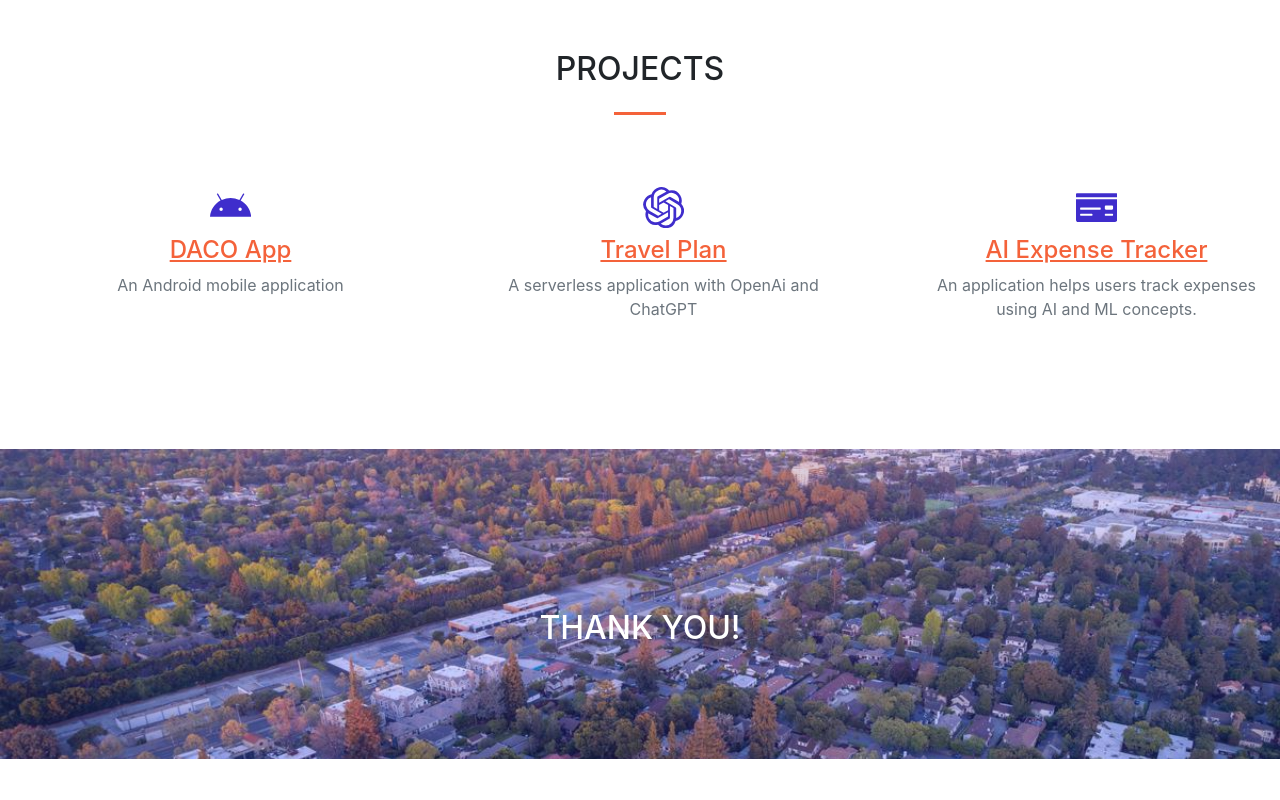
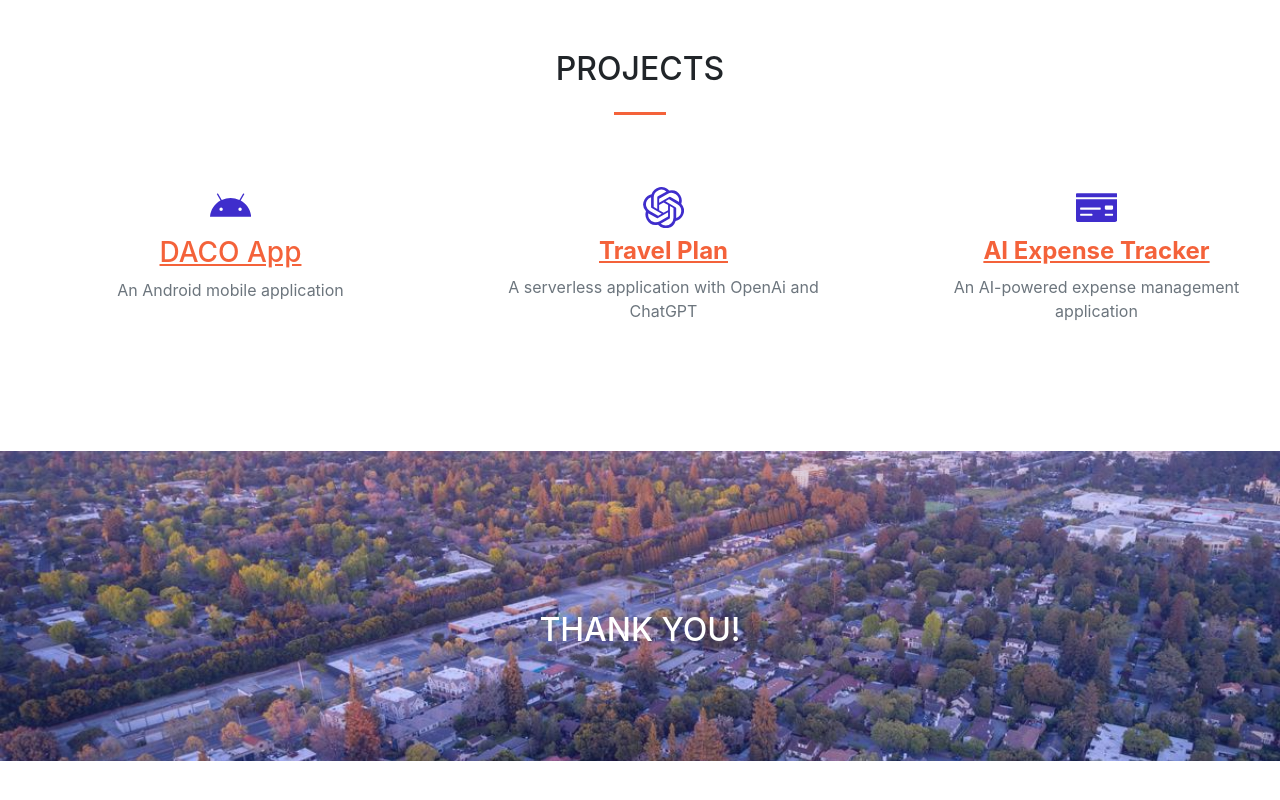
Before and after one commit to tnguyen606-cs/portfolio, a React (Create React App) app: page / in a window 1280 px wide. Shown: the part 1910-2710 px from the top of the page. Built offline with nearby package versions, Linux system fonts and the light colour scheme.

Commit message:
Fixed all modals

```diff
--- a/src/components/MainHeader.js
+++ b/src/components/MainHeader.js
@@ -35,7 +35,6 @@ export function MainHeader() {
               <li className="nav-item"><a className="navbar-brand" href="#about">About</a></li>
               <li className="nav-item"><a className="navbar-brand" href="#exp">Experience</a></li>
               <li className="nav-item"><a className="navbar-brand" href="#project">Projects</a></li>
-              <li className="nav-item"><a className="navbar-brand" href="#project">Skills</a></li>
               <li className="nav-item"><a className="navbar-brand" href="#contact">Contact</a></li>
             </ul>
           </div>
--- a/src/modals/PortfolioModal1.js
+++ b/src/modals/PortfolioModal1.js
@@ -37,7 +37,7 @@ export function Modal1() {
             rel="noopener noreferrer"
             className="col-r">
             <button className="btn btn-primary btn-l text-uppercase" type="button">
-              Project Demo
+              Learn more
             </button>
           </a>
         </div>
--- a/src/modals/PortfolioModal4.js
+++ b/src/modals/PortfolioModal4.js
@@ -1,50 +1,57 @@
-import { Link } from 'react-router-dom';
+import Popup from 'reactjs-popup';
 import '../App.css';
 
 export function Modal4() {
   return (
-    <div className="modal-dialog">
-      <div className="container">
-        <div className="col-lg-12">
-          <div className="modal-body text-center">
-            <h2 className="text-uppercase">AI Expense Tracker App</h2>
-            <p className="item-intro text-muted">Self project, Present</p>
+    <Popup trigger={<button className="btn-text h4 mb-2"> Travel Plan </button>}
+    modal
+    nested >
+      {close => (
+      <div className="modal-popup">
+        <button className="close" onClick={close}>&times;</button>
+        <div className="header">
+          <h2 className="text-uppercase">Travel Plan with ChatGPT</h2>
+          <p className="item-intro text-muted">Self project</p>
+        </div>
+        <div className="content">
+          <div className="row justify-content-center">
+            <div className="col-lg-8">
+            <ul className="list-inline-item mb-5">
               <h3 className="h4 mb-4 mt-5">Introduction</h3>
-            <p>An awesome AI-powered expense-saving app to jumpstart that helps users in saving little by little for personal goals by tracking users daily expenses and send summary alerts via SMS message.</p>
+              <p>Through the power of ChatGPT AI, built a serverless application that helps users create detailed itineraries based on location, trip length, and interests.</p>
               <h3 className="h4 mb-4 mt-5">How to build this app?</h3>
-            <ul className="list-inline-item">
               <li>
-                Use AI and Machine Learning algorithm (SVM) to answer users’ questions and predict the money flow.
+                  The app connects to OpenAI API and is deployed using Azure functions.
               </li>
               <li>
-                Display categories through visible charts that give users a detailed view
+                  Automated API tests with Postman.
               </li>
               <li>
-                Use SSO and Google two-factor Authenticator in Python to make users secured authentication.
+                  Linked Open API to Bubble.io for front-end.
               </li>
               <li>
-                Build a tool to send daily summary alerts via SMS using Python and Twilio API.
-              </li>
-              <li>
-                Utilize: Python, Flask, PostgreSQL, HTML, CSS, Matplotlib, Twilio API, Heroku, AWS S3.
+                  Wrote main code in Python.
               </li>
             </ul>
-            <Link to="/">
-              <button className="btn btn-success btn-l text-uppercase mt-5" type="button">
-              Close Project
+            </div>
+          </div>
+        </div>
+        <div className="page-modal-actions text-center">
+          <button className="btn btn-success btn-l text-uppercase" type="button"
+            onClick={() => {close();}}>
+          Close
           </button>
-            </Link>
-            <a href="https://github.com/tnguyen606-cs/AI-ExpenseApp"
+          <a href="https://github.com/tnguyen606-cs/ChatGPT_TravelPlan"
             target="_blank"
             rel="noopener noreferrer"
             className="col-r">
-              <button className="btn btn-primary btn-l text-uppercase mt-5" type="button">
-                Project Demo
+            <button className="btn btn-primary btn-l text-uppercase" type="button">
+              Learn more
             </button>
           </a>
         </div>
       </div>
-      </div>
-    </div>
+    )}
+    </Popup>
   );
 }
--- a/src/modals/PortfolioModal5.js
+++ b/src/modals/PortfolioModal5.js
@@ -1,47 +1,60 @@
-import { Link } from 'react-router-dom';
+import Popup from 'reactjs-popup';
 import '../App.css';
 
 export function Modal5() {
   return (
-    <div className="modal-dialog">
-      <div className="container">
-        <div className="col-lg-12">
-          <div className="modal-body text-center">
-            <h2 className="text-uppercase">Travel Plan</h2>
+    <Popup trigger={<button className="btn-text h4 mb-2"> AI Expense Tracker </button>}
+    modal
+    nested >
+      {close => (
+      <div className="modal-popup">
+        <button className="close" onClick={close}>&times;</button>
+        <div className="header">
+          <h2 className="text-uppercase">AI-powered Expense App</h2>
           <p className="item-intro text-muted">Self project</p>
-            <h3 className="h4 mb-4 mt-5">Introduction</h3>
-            <p>Through the power of ChatGPT AI, built a serverless application that helps users create detailed itineraries based on location, trip length, and interests.</p>
+        </div>
+        <div className="content">
+          <div className="row justify-content-center">
+            <div className="col-lg-8">
+              <ul className="list-inline-item mb-5">
+                <h3 className="h4 mb-4">Introduction</h3>
+                <p>An awesome AI-powered expense-saving app to jumpstart that helps users in saving little by little for personal goals by tracking users daily expenses and send summary alerts via SMS message.</p>
                 <h3 className="h4 mb-4 mt-5">How to build this app?</h3>
-            <ul className="list-inline-item">
                 <li>
-                  The app connects to OpenAI API and deployed as Azure functions.
+                  Use AI and Machine Learning algorithm to predict the money flow.
                 </li>
                 <li>
-                  Automated API tests with Postman.
+                  Display categories through visible charts that give users a detailed view.
                 </li>
                 <li>
-                  Linked Open API to Bubble.io for front-end.
+                  Use SSO and Google two-factor Authenticator in Python to make users secured authentication.
                 </li>
                 <li>
-                  Wrote main code in Python.
+                  Build a tool to send daily summary alerts via SMS using Python and Twilio API.
+                </li>
+                <li>
+                  Utilize: Python, Flask, SQLite, PostgreSQL, HTML, CSS, Matplotlib, Twilio API, Heroku, AWS S3.
                 </li>
               </ul>
-            <Link to="/">
-                <button className="btn btn-success btn-l text-uppercase mt-5" type="button">
-                Close Project
+            </div>
+          </div>
+        </div>
+        <div className="page-modal-actions text-center">
+          <button className="btn btn-success btn-l text-uppercase" type="button"
+            onClick={() => {close();}}>
+          Close
           </button>
-            </Link>
-            <a href="https://github.com/tnguyen606-cs/ChatGPT_TravelPlan"
+          <a href="https://github.com/tnguyen606-cs/AI-ExpenseApp"
             target="_blank"
             rel="noopener noreferrer"
             className="col-r">
-              <button className="btn btn-primary btn-l text-uppercase mt-5" type="button">
-                Project Demo
+            <button className="btn btn-primary btn-l text-uppercase" type="button">
+              Learn more
             </button>
           </a>
         </div>
       </div>
-      </div>
-    </div>
+    )}
+    </Popup>
   );
 }
--- a/src/pages/Contact.js
+++ b/src/pages/Contact.js
@@ -15,8 +15,15 @@ export function Contact() {
               <a className="Linkedin-link"
                 href="https://www.linkedin.com/in/hongtam-nguyen/"
                 target="_blank"
-                rel="noopener noreferrer"><strong>Linkedln</strong>
+                rel="noopener noreferrer"><strong>LinkedIn</strong>
               </a>
+              <div>
+              <a className="Linkedin-link"
+                href="https://github.com/tnguyen606-cs"
+                target="_blank"
+                rel="noopener noreferrer"><strong>GitHub</strong>
+              </a>
+              </div>
             </div>
           </div>
         </div>
--- a/src/pages/Experience.js
+++ b/src/pages/Experience.js
@@ -1,11 +1,9 @@
-import { Link } from 'react-router-dom';
 import { FaDesktop, FaCloudversify } from "react-icons/fa";
 import { Modal1 } from "../modals/PortfolioModal1";
 import { Modal2 } from "../modals/PortfolioModal2";
 import '../App.css';
 
 export function Experience() {
-
   return (
     <section className="page-section bg-light" id="exp">
       <div className="container px-4 px-lg-5">
--- a/src/pages/Projects.js
+++ b/src/pages/Projects.js
@@ -2,6 +2,8 @@ import { Link } from 'react-router-dom';
 import { FaAndroid, FaMoneyCheck } from "react-icons/fa";
 import { SiOpenai } from "react-icons/si";
 import '../App.css';
+import { Modal4 } from '../modals/PortfolioModal4';
+import { Modal5 } from '../modals/PortfolioModal5';
 
 export function Projects() {
   return (
@@ -14,7 +16,7 @@ export function Projects() {
             <div className="mt-5">
             <div className="mb-2"><FaAndroid className="fs-1 text-primary" /></div>
             <Link to="/DacoApp">
-                <h3 className="h4 mb-2">DACO App</h3>
+                <h3 className="h3 mb-2">DACO App</h3>
             </Link>
             <p className="text-muted mb-0">An Android mobile application</p>
             </div>
@@ -22,19 +24,15 @@ export function Projects() {
         <div className="col-lg-3 text-center">
             <div className="mt-5">
             <div className="mb-2"><SiOpenai className="fs-1 text-primary" /></div>
-            <Link to="/ChatGPT">
-                <h3 className="h4 mb-2">Travel Plan</h3>
-            </Link>
+            <Modal4></Modal4>
             <p className="text-muted mb-0">A serverless application with OpenAi and ChatGPT</p>
             </div>
         </div>
         <div className="col-lg-3 text-center">
           <div className="mt-5">
             <div className="mb-2"><FaMoneyCheck className="fs-1 text-primary" /></div>
-            <Link to="/ExpenseApp">
-                <h3 className="h4 mb-2">AI Expense Tracker</h3>
-            </Link>
-            <p className="text-muted mb-0">An application helps users track expenses using AI and ML concepts.</p>
+            <Modal5></Modal5>
+            <p className="text-muted mb-0">An AI-powered expense management application</p>
             </div>
           </div>
         </div>
```
Also changed, not shown: src/index.js (+0 -16 lines). Lines whose indentation alone changed are shown as unchanged.
